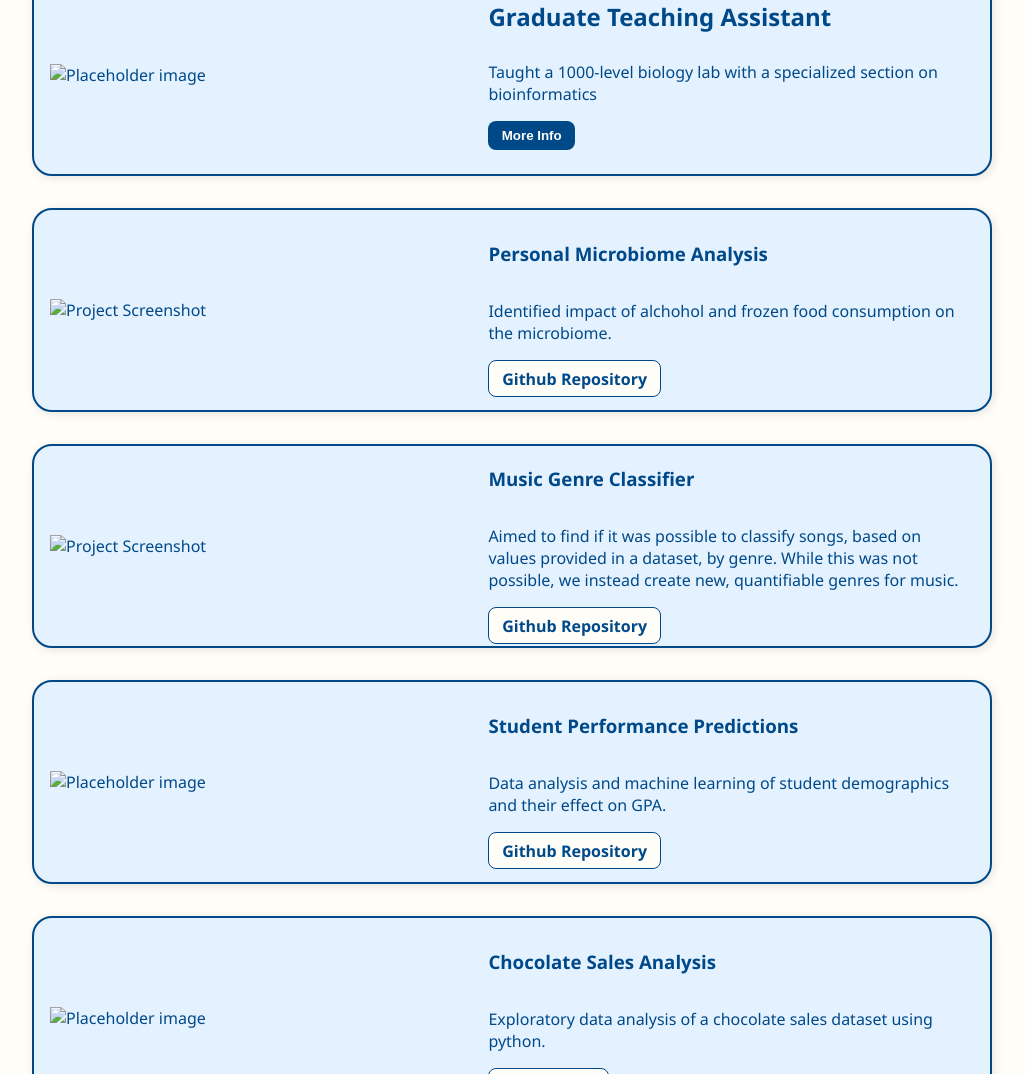
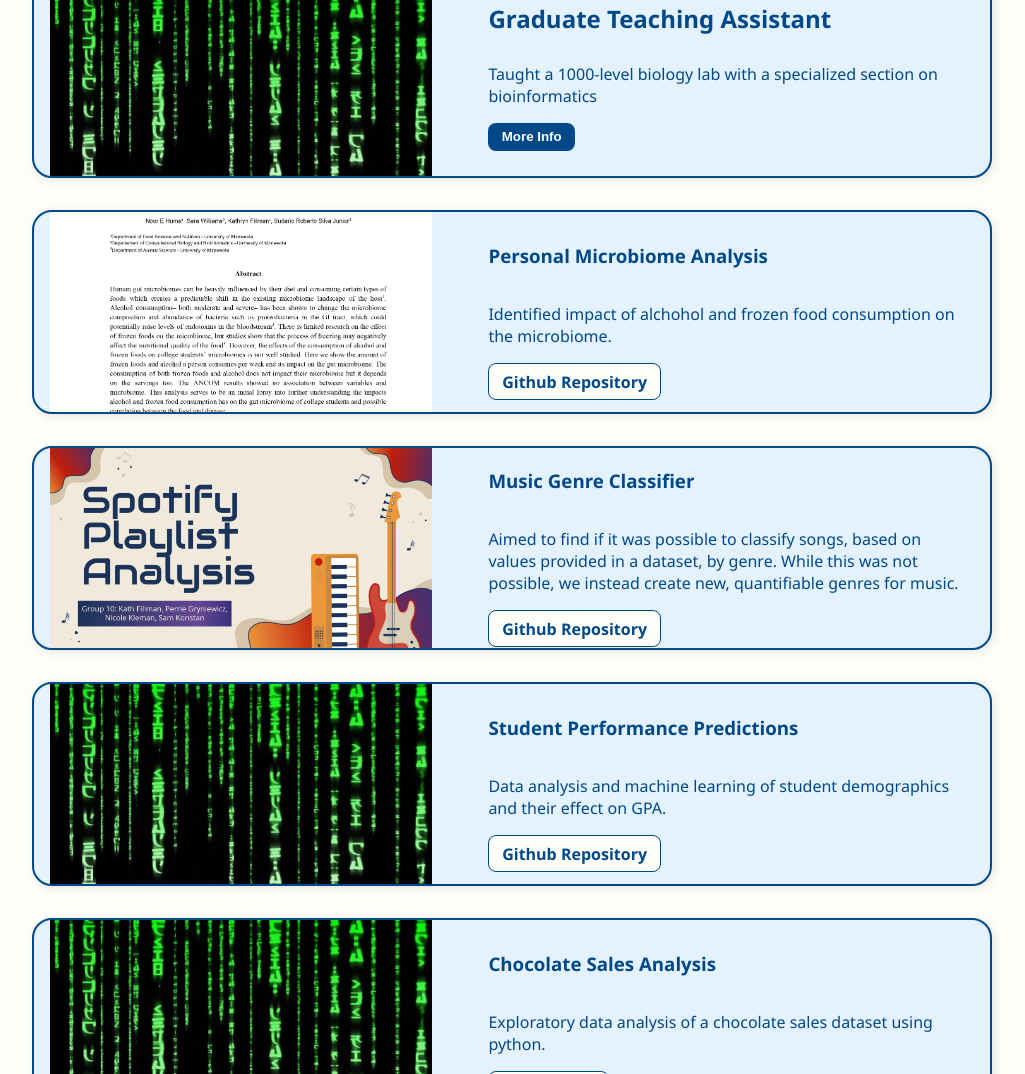
Before and after one commit to kfillman/kfillman.github.io, a Jekyll site: the page built from projects.md, in a window 1280 px wide. Shown: the part 1229-2303 px from the top of the page, without its empty margins (128-1153 px from the left). Built offline with Jekyll 4.4.1, drawn with Linux system fonts in a browser that asks for light colours; grey boxes are pictures that could not be loaded.

Commit message:
Update projects.md

```diff
--- a/projects.md
+++ b/projects.md
@@ -42,7 +42,7 @@ permalink: /projects/
 </div>
 
 <div class="project-card">
-  <img src="assets/images/matrix_background.jpg" alt="Placeholder image">
+  <img src="/assets/images/matrix_background.jpg" alt="Placeholder image">
   <div class="project-content">
     <h2>Graduate Teaching Assistant</h2>
     <p>Taught a 1000-level biology lab with a specialized section on bioinformatics</p>
@@ -62,7 +62,7 @@ permalink: /projects/
 </div>
 
 <div class="project-card">
-  <img src="assets/images/PersonalMicrobiomePaper.png" alt="Project Screenshot">
+  <img src="/assets/images/PersonalMicrobiomePaper.png" alt="Project Screenshot">
   <div class="project-content">
     <h3>Personal Microbiome Analysis</h3>
     <p>Identified impact of alchohol and frozen food consumption on the microbiome.</p>
@@ -71,7 +71,7 @@ permalink: /projects/
 </div>
 
 <div class="project-card">
-  <img src="assets/images/MusicClassifierPresentation.png" alt="Project Screenshot">
+  <img src="/assets/images/MusicClassifierPresentation.png" alt="Project Screenshot">
   <div class="project-content">
     <h3>Music Genre Classifier</h3>
     <p>Aimed to find if it was possible to classify songs, based on values provided in a dataset, by genre. While this was not possible, we instead create new, quantifiable genres for music.</p>
@@ -80,7 +80,7 @@ permalink: /projects/
 </div>
 
 <div class="project-card">
-  <img src="assets/images/matrix_background.jpg" alt="Placeholder image">
+  <img src="/assets/images/matrix_background.jpg" alt="Placeholder image">
   <div class="project-content">
     <h3>Student Performance Predictions</h3>
     <p>Data analysis and machine learning of student demographics and their effect on GPA.</p>
@@ -89,7 +89,7 @@ permalink: /projects/
 </div>
 
 <div class="project-card">
-  <img src="assets/images/matrix_background.jpg" alt="Placeholder image">
+  <img src="/assets/images/matrix_background.jpg" alt="Placeholder image">
   <div class="project-content">
     <h3>Chocolate Sales Analysis</h3>
     <p>Exploratory data analysis of a chocolate sales dataset using python.</p>
@@ -124,7 +124,7 @@ permalink: /projects/
 </div>
 
 <div class="project-card">
-  <img src="assets/images/CDiff_poster.jpg" alt="Research Poster">
+  <img src="/assets/images/CDiff_poster.jpg" alt="Research Poster">
   <div class="project-content">
     <h2 class="project-title">Mathematics Research Assistant</h2>
     <p class="project-description">Aided in design and testing of a new mathematical model for C. difficile transmission.</p>
@@ -141,7 +141,7 @@ permalink: /projects/
 </div>
 
 <div class="project-card">
-  <img src="assets/images/aspec_website.png" alt="Website screenshot">
+  <img src="/assets/images/aspec_website.png" alt="Website screenshot">
   <div class="project-content">
     <h2 class="project-title">Marketing Intern</h2>
     <p class="project-description">Marketing Intern for a continuing education program aimed at retirees.</p>
@@ -159,7 +159,7 @@ permalink: /projects/
 </div>
 
 <div class="project-card">
-  <img src="assets/images/rainbow_run.jpg" alt="Placeholder image">
+  <img src="/assets/images/rainbow_run.jpg" alt="Placeholder image">
   <div class="project-content">
     <h2 class="project-title">Data Entry Volunteer</h2>
     <p class="project-description">Collected turtles of various ages, sizes, and types in river while snorkeling. Entered data regarding turtle PITT tags and measurements into Excel. Calculated river turtle size, weight, and exterior appearance data from source documents.</p>
@@ -167,7 +167,7 @@ permalink: /projects/
 </div>
 
 <div class="project-card">
-  <img src="assets/images/whale_shark.jpg" alt="Placeholder image">
+  <img src="/assets/images/whale_shark.jpg" alt="Placeholder image">
   <div class="project-content">
     <h2 class="project-title">Shedd Aquarium High School Research</h2>
     <p class="project-description">High school students were interviewed and selected for trips providing field research experience. I participated in both the marine biology and lake ecology trips.</p>
```
